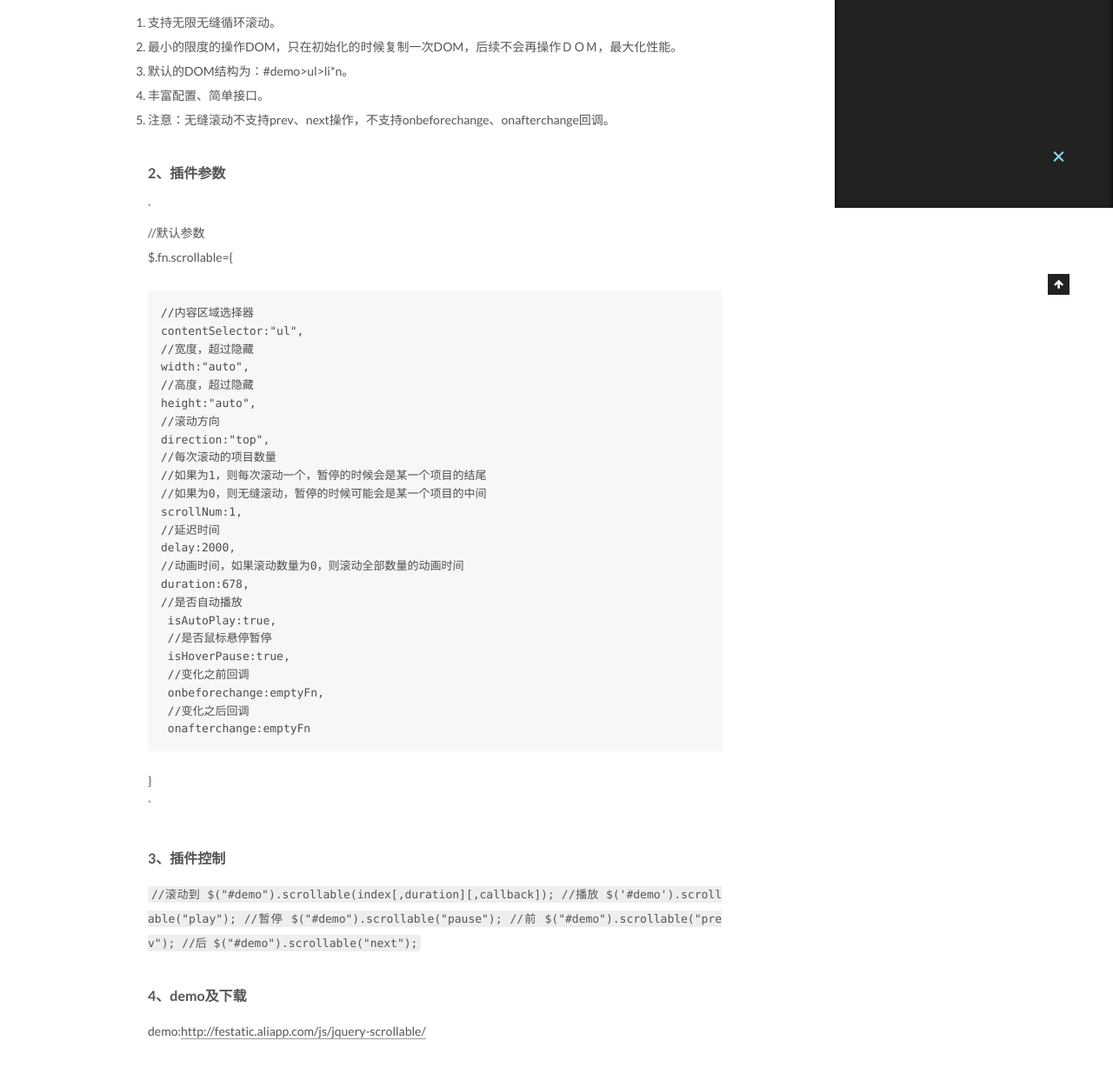
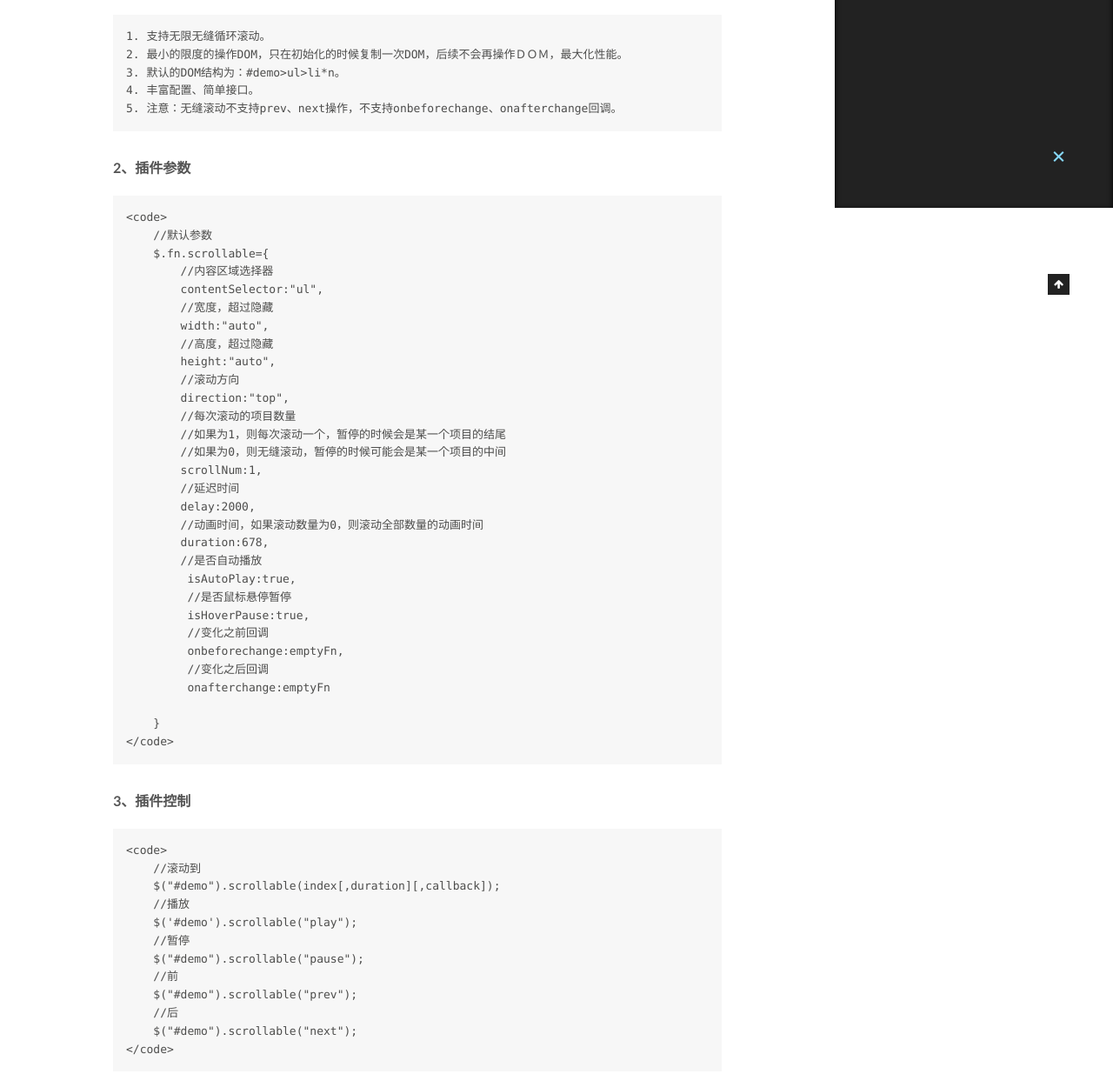
Before and after one commit to jullyniu/jullyniu.github.io, a plain HTML site: page 2016/10/08/my-new-post/index.html in a window 1280 px wide. Shown: the part 561-1796 px from the top of the page at 87% size. Drawn offline with Linux system fonts and the light colour scheme.

Commit message:
Site updated: 2016-10-08 10:58:37

```diff
--- a/2016/10/08/my-new-post/index.html
+++ b/2016/10/08/my-new-post/index.html
@@ -84,34 +84,28 @@
 
 
 
-<meta name="description" content="jquery插件：jquery-scrollable无限无缝循环滚动1、插件介绍
-支持无限无缝循环滚动。
-最小的限度的操作DOM，只在初始化的时候复制一次DOM，后续不会再操作ＤＯＭ，最大化性能。
-默认的DOM结构为：#demo&amp;gt;ul&amp;gt;li*n。
-丰富配置、简单接口。
-注意：无缝滚动不支持prev、next操作，不支持onbeforechange、onafterchange回调。
-2、">
+<meta name="description" content="jquery插件：jquery-scrollable无限无缝循环滚动1、插件介绍1. 支持无限无缝循环滚动。
+2. 最小的限度的操作DOM，只在初始化的时候复制一次DOM，后续不会再操作ＤＯＭ，最大化性能。
+3. 默认的DOM结构为：#demo&amp;gt;ul&amp;gt;li*n。
+4. 丰富配置、简单接口。
+5. 注意：无缝滚动不支持prev、next操作，不支持onbeforechange、onaft">
 <meta property="og:type" content="article">
 <meta property="og:title" content="my new post">
 <meta property="og:url" content="http://yoursite.com/2016/10/08/my-new-post/index.html">
 <meta property="og:site_name" content="Hexo">
-<meta property="og:description" content="jquery插件：jquery-scrollable无限无缝循环滚动1、插件介绍
-支持无限无缝循环滚动。
-最小的限度的操作DOM，只在初始化的时候复制一次DOM，后续不会再操作ＤＯＭ，最大化性能。
-默认的DOM结构为：#demo&amp;gt;ul&amp;gt;li*n。
-丰富配置、简单接口。
-注意：无缝滚动不支持prev、next操作，不支持onbeforechange、onafterchange回调。
-2、">
-<meta property="og:updated_time" content="2016-10-08T02:47:23.957Z">
+<meta property="og:description" content="jquery插件：jquery-scrollable无限无缝循环滚动1、插件介绍1. 支持无限无缝循环滚动。
+2. 最小的限度的操作DOM，只在初始化的时候复制一次DOM，后续不会再操作ＤＯＭ，最大化性能。
+3. 默认的DOM结构为：#demo&amp;gt;ul&amp;gt;li*n。
+4. 丰富配置、简单接口。
+5. 注意：无缝滚动不支持prev、next操作，不支持onbeforechange、onaft">
+<meta property="og:updated_time" content="2016-10-08T02:58:14.658Z">
 <meta name="twitter:card" content="summary">
 <meta name="twitter:title" content="my new post">
-<meta name="twitter:description" content="jquery插件：jquery-scrollable无限无缝循环滚动1、插件介绍
-支持无限无缝循环滚动。
-最小的限度的操作DOM，只在初始化的时候复制一次DOM，后续不会再操作ＤＯＭ，最大化性能。
-默认的DOM结构为：#demo&amp;gt;ul&amp;gt;li*n。
-丰富配置、简单接口。
-注意：无缝滚动不支持prev、next操作，不支持onbeforechange、onafterchange回调。
-2、">
+<meta name="twitter:description" content="jquery插件：jquery-scrollable无限无缝循环滚动1、插件介绍1. 支持无限无缝循环滚动。
+2. 最小的限度的操作DOM，只在初始化的时候复制一次DOM，后续不会再操作ＤＯＭ，最大化性能。
+3. 默认的DOM结构为：#demo&amp;gt;ul&amp;gt;li*n。
+4. 丰富配置、简单接口。
+5. 注意：无缝滚动不支持prev、next操作，不支持onbeforechange、onaft">
 
 
 
@@ -294,14 +288,15 @@
 
 
 
-        <h3 id="jquery插件：jquery-scrollable无限无缝循环滚动"><a href="#jquery插件：jquery-scrollable无限无缝循环滚动" class="headerlink" title="jquery插件：jquery-scrollable无限无缝循环滚动"></a>jquery插件：jquery-scrollable无限无缝循环滚动</h3><h4 id="1、插件介绍"><a href="#1、插件介绍" class="headerlink" title="1、插件介绍"></a>1、插件介绍</h4><ol>
-<li>支持无限无缝循环滚动。</li>
-<li>最小的限度的操作DOM，只在初始化的时候复制一次DOM，后续不会再操作ＤＯＭ，最大化性能。</li>
-<li>默认的DOM结构为：#demo&gt;ul&gt;li*n。</li>
-<li>丰富配置、简单接口。</li>
-<li><p>注意：无缝滚动不支持prev、next操作，不支持onbeforechange、onafterchange回调。</p>
-<h4 id="2、插件参数"><a href="#2、插件参数" class="headerlink" title="2、插件参数"></a>2、插件参数</h4><p>`<br> //默认参数<br> $.fn.scrollable={</p>
-<pre><code>//内容区域选择器
+        <h3 id="jquery插件：jquery-scrollable无限无缝循环滚动"><a href="#jquery插件：jquery-scrollable无限无缝循环滚动" class="headerlink" title="jquery插件：jquery-scrollable无限无缝循环滚动"></a>jquery插件：jquery-scrollable无限无缝循环滚动</h3><h4 id="1、插件介绍"><a href="#1、插件介绍" class="headerlink" title="1、插件介绍"></a>1、插件介绍</h4><pre><code>1. 支持无限无缝循环滚动。
+2. 最小的限度的操作DOM，只在初始化的时候复制一次DOM，后续不会再操作ＤＯＭ，最大化性能。
+3. 默认的DOM结构为：#demo&gt;ul&gt;li*n。
+4. 丰富配置、简单接口。
+5. 注意：无缝滚动不支持prev、next操作，不支持onbeforechange、onafterchange回调。
+</code></pre><h4 id="2、插件参数"><a href="#2、插件参数" class="headerlink" title="2、插件参数"></a>2、插件参数</h4><pre><code>&lt;code&gt;
+    //默认参数
+    $.fn.scrollable={
+        //内容区域选择器
         contentSelector:&quot;ul&quot;,
         //宽度，超过隐藏
         width:&quot;auto&quot;,
@@ -325,20 +320,22 @@ duration:678,
          onbeforechange:emptyFn,
          //变化之后回调
          onafterchange:emptyFn
-</code></pre><p> }<br>`</p>
-<h4 id="3、插件控制"><a href="#3、插件控制" class="headerlink" title="3、插件控制"></a>3、插件控制</h4><p><code>//滚动到
+
+    }
+&lt;/code&gt;
+</code></pre><h4 id="3、插件控制"><a href="#3、插件控制" class="headerlink" title="3、插件控制"></a>3、插件控制</h4><pre><code>&lt;code&gt;
+    //滚动到
     $(&quot;#demo&quot;).scrollable(index[,duration][,callback]);
     //播放
- $(&#39;#demo&#39;).scrollable(&quot;play&quot;);
+    $(&apos;#demo&apos;).scrollable(&quot;play&quot;);
     //暂停
     $(&quot;#demo&quot;).scrollable(&quot;pause&quot;);
     //前
     $(&quot;#demo&quot;).scrollable(&quot;prev&quot;);
     //后
- $(&quot;#demo&quot;).scrollable(&quot;next&quot;);</code></p>
-<h4 id="4、demo及下载"><a href="#4、demo及下载" class="headerlink" title="4、demo及下载"></a>4、demo及下载</h4><p>demo:<a href="http://festatic.aliapp.com/js/jquery-scrollable/" target="_blank" rel="external">http://festatic.aliapp.com/js/jquery-scrollable/</a></p>
-</li>
-</ol>
+    $(&quot;#demo&quot;).scrollable(&quot;next&quot;);
+&lt;/code&gt;
+</code></pre><h4 id="4、demo及下载"><a href="#4、demo及下载" class="headerlink" title="4、demo及下载"></a>4、demo及下载</h4><p>demo:<a href="http://festatic.aliapp.com/js/jquery-scrollable/" target="_blank" rel="external">http://festatic.aliapp.com/js/jquery-scrollable/</a></p>
 
 
     </div>
```
Also changed, not shown: index.html (+18 -15 lines). Lines whose indentation alone changed are shown as unchanged.
